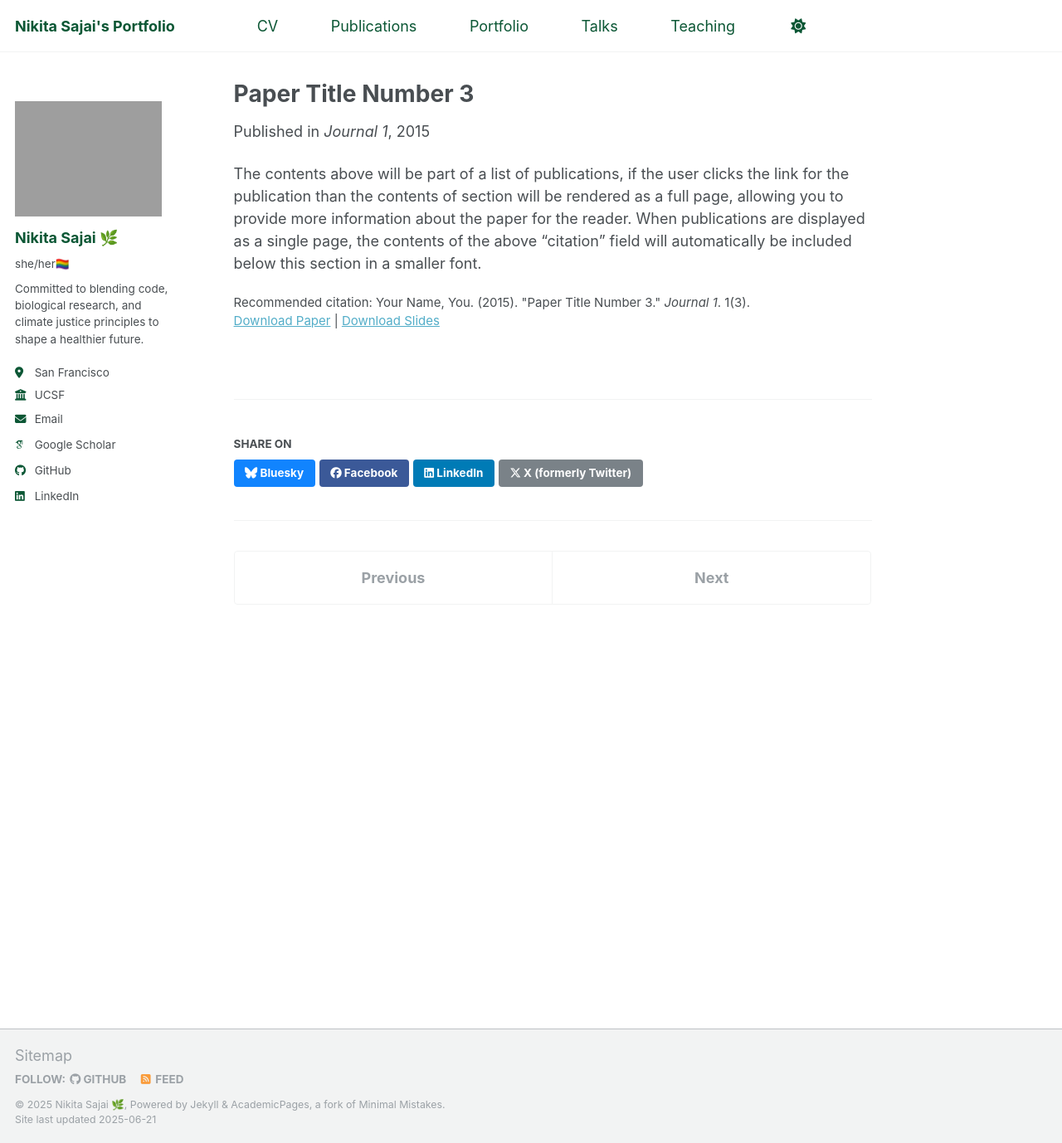
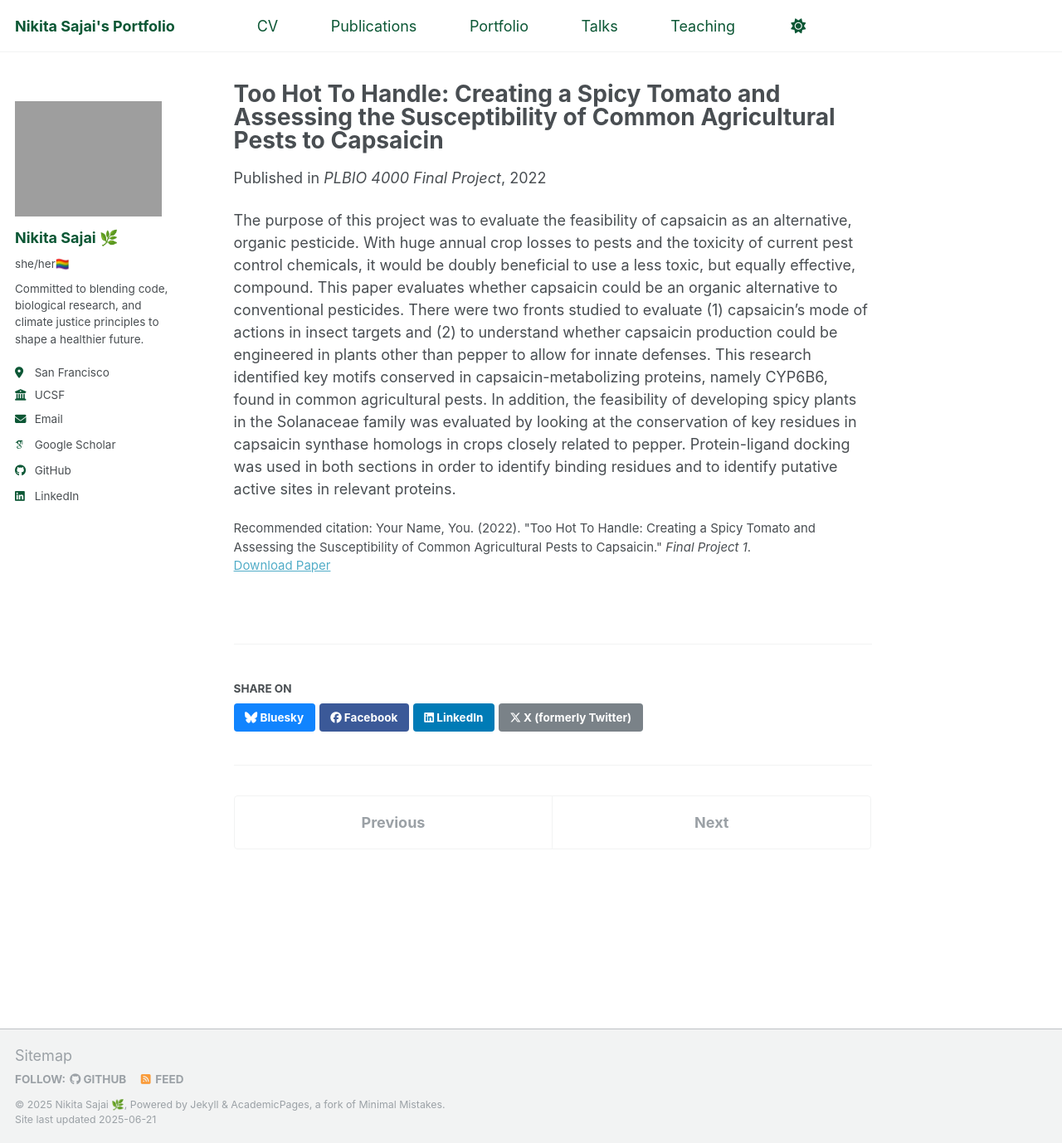
Before and after one commit to 16nikita/16nikita.github.io, a Jekyll site: the page built from _publications/2015-10-01-paper-title-number-3.md, in a window 1280 px wide and 1378 px high. Shown: the whole window at 83% size. Built offline with Jekyll 4.4.1, drawn with Linux system fonts in a browser that asks for light colours; some web fonts are replaced.

Commit message:
update publications again

```diff
--- a/_publications/2015-10-01-paper-title-number-3.md
+++ b/_publications/2015-10-01-paper-title-number-3.md
@@ -1,14 +1,13 @@
 ---
-title: "Paper Title Number 3"
+title: "Too Hot To Handle: Creating a Spicy Tomato and Assessing the Susceptibility of Common Agricultural Pests to Capsaicin"
 collection: publications
 category: manuscripts
 permalink: /publication/2015-10-01-paper-title-number-3
-excerpt: 'This paper is about the number 3. The number 4 is left for future work.'
-date: 2015-10-01
-venue: 'Journal 1'
-slidesurl: 'http://academicpages.github.io/files/slides3.pdf'
-paperurl: 'http://academicpages.github.io/files/paper3.pdf'
-citation: 'Your Name, You. (2015). &quot;Paper Title Number 3.&quot; <i>Journal 1</i>. 1(3).'
+excerpt: 'Evaluated the potential of capsaicin as an organic pesticide by characterizing its molecular targets in insect pests and assessing the feasibility of engineering capsaicin biosynthesis in Solanaceae crops through protein-ligand docking and sequence conservation analyses.'
+date: 2022-05-15
+venue: 'PLBIO 4000 Final Project'
+paperurl: 'http://academicpages.github.io/files/PLBIO_4000_Final_Project_Manuscript.pdf'
+citation: 'Your Name, You. (2022). &quot;Too Hot To Handle: Creating a Spicy Tomato and Assessing the Susceptibility of Common Agricultural Pests to Capsaicin.&quot; <i>Final Project 1</i>.'
 ---
 
-The contents above will be part of a list of publications, if the user clicks the link for the publication than the contents of section will be rendered as a full page, allowing you to provide more information about the paper for the reader. When publications are displayed as a single page, the contents of the above "citation" field will automatically be included below this section in a smaller font.
+The purpose of this project was to evaluate the feasibility of capsaicin as an alternative, organic pesticide. With huge annual crop losses to pests and the toxicity of current pest control chemicals, it would be doubly beneficial to use a less toxic, but equally effective, compound. This paper evaluates whether capsaicin could be an organic alternative to conventional pesticides. There were two fronts studied to evaluate (1) capsaicin’s mode of actions in insect targets and (2) to understand whether capsaicin production could be engineered in plants other than pepper to allow for innate defenses. This research identified key motifs conserved in capsaicin-metabolizing proteins, namely CYP6B6, found in common agricultural pests. In addition, the feasibility of developing spicy plants in the Solanaceae family was evaluated by looking at the conservation of key residues in capsaicin synthase homologs in crops closely related to pepper. Protein-ligand docking was used in both sections in order to identify binding residues and to identify putative active sites in relevant proteins.
```
Also changed, not shown: _publications/2009-10-01-paper-title-number-1.md (+1 -1 lines), 2 other files.
